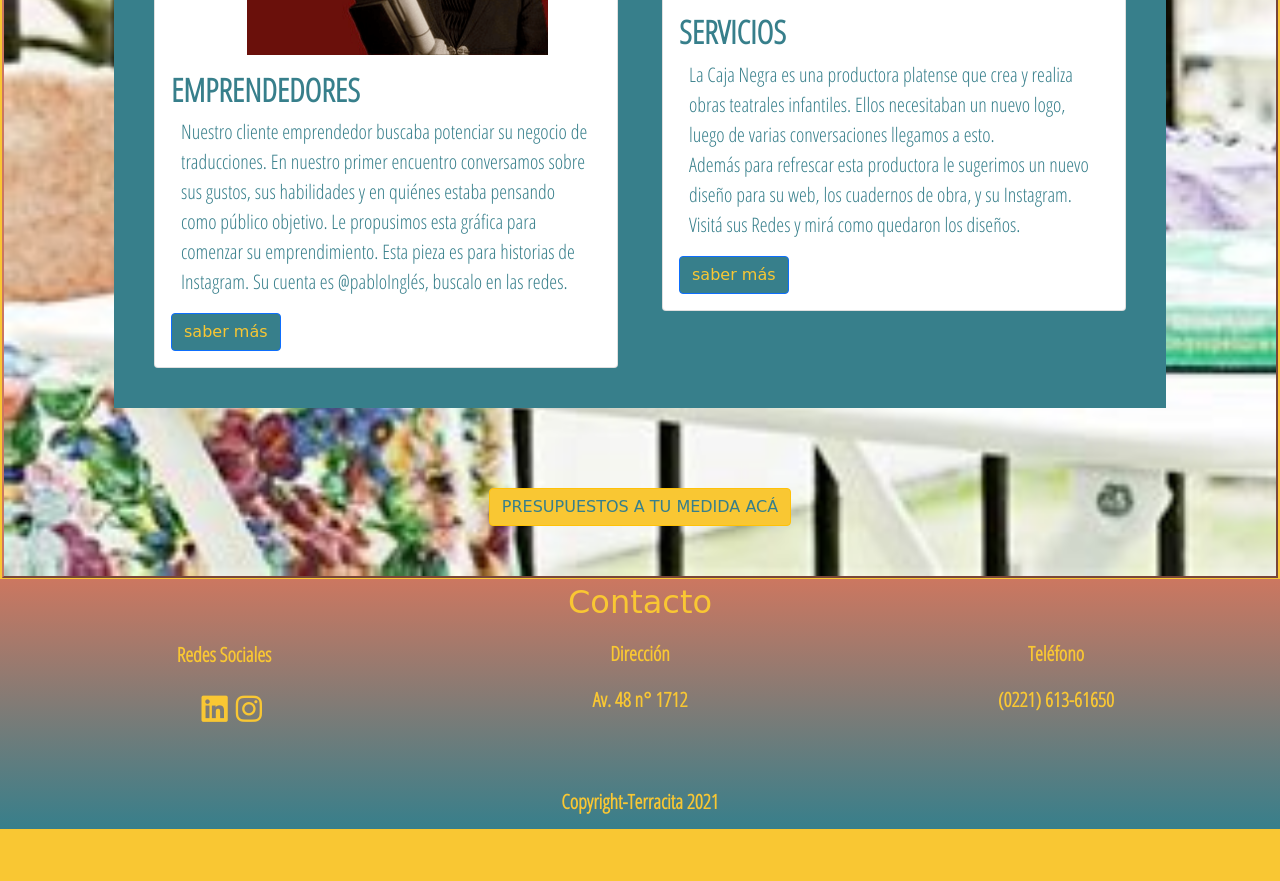
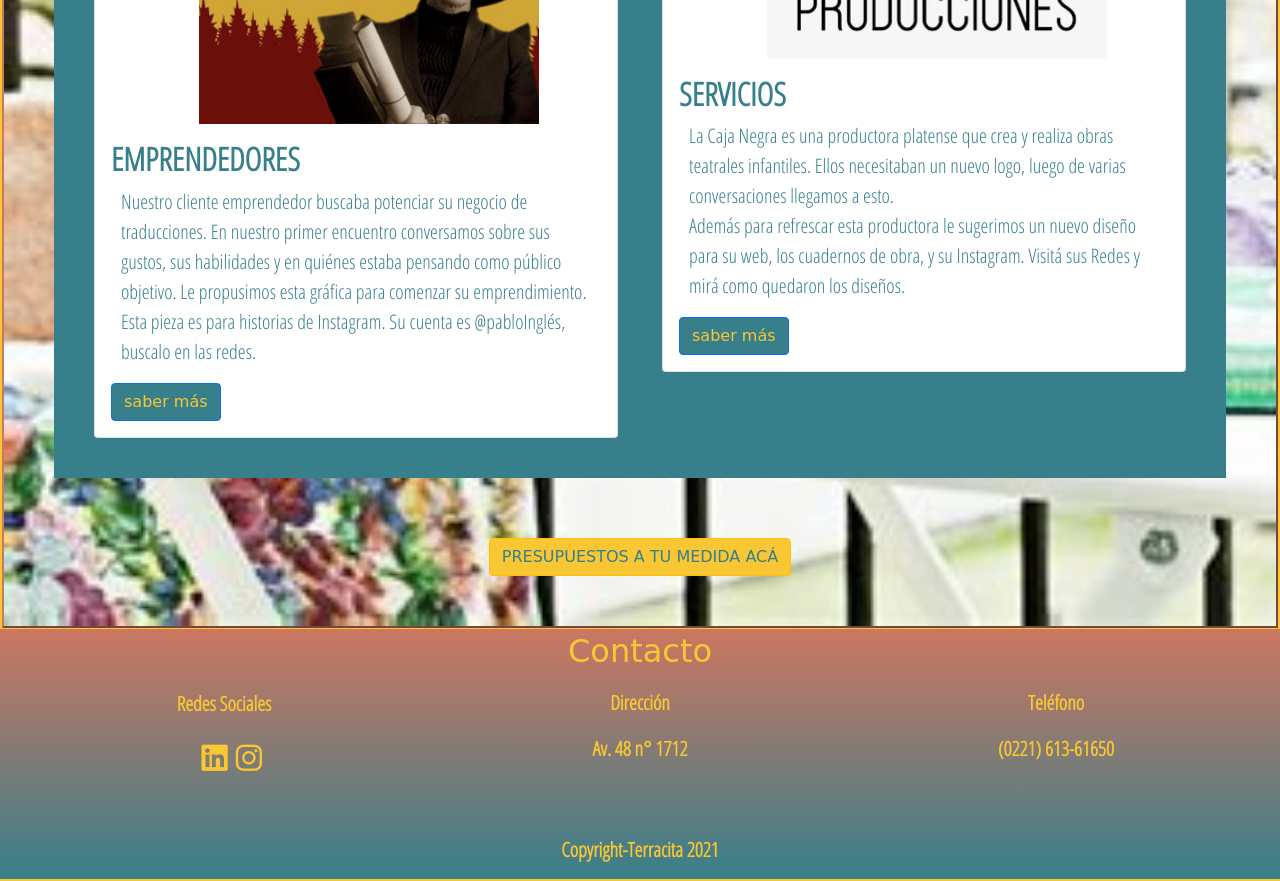
Before and after one commit to astrid-85/Terracita-MKT, a website: page pages/nuestrotrabajo.html in a window 1280 px wide. Shown: the part 1006-1887 px from the top of the page. Before the commit the page ends 1839 px from the top, so only its background shows below. Drawn offline with nearby package versions, Linux system fonts and the light colour scheme; a web font is replaced by a local one.

Commit message:
cambios css

```diff
--- a/css/estilos.css
+++ b/css/estilos.css
@@ -11,14 +11,12 @@ body {
   width: 100%; }
 
 /*INICIO ENCABEZADO GENERAL*/
-header {
-  height: 20%; }
-
 @keyframes aparecer {
   0% {
     opacity: 0; }
   100% {
     opacity: 1; } }
+
 header .fotoEncabezado {
   display: flex;
   flex-direction: column;
@@ -108,7 +106,7 @@ li:last-child {
  "pie1 pie4 pie2"
  "pie3 pie3 pie3";
   column-gap: 0px;
-  row-gap: 2px;
+  row-gap: 1px;
   align-items: end;
   height: 250px;
   background-color: #377f8b;
@@ -187,10 +185,10 @@ h6 {
   display: flex;
   flex-direction: row;
   align-items: left;
-  margin: 60px;
+  margin-top: 60px;
+  margin-bottom: 60px;
   background-color: #377f8b;
-  padding: 30px;
-  margin-bottom: 80px; }
+  padding: 30px; }
 
 .card {
   margin: 10px; }
```
Lines whose indentation alone changed are shown as unchanged.
